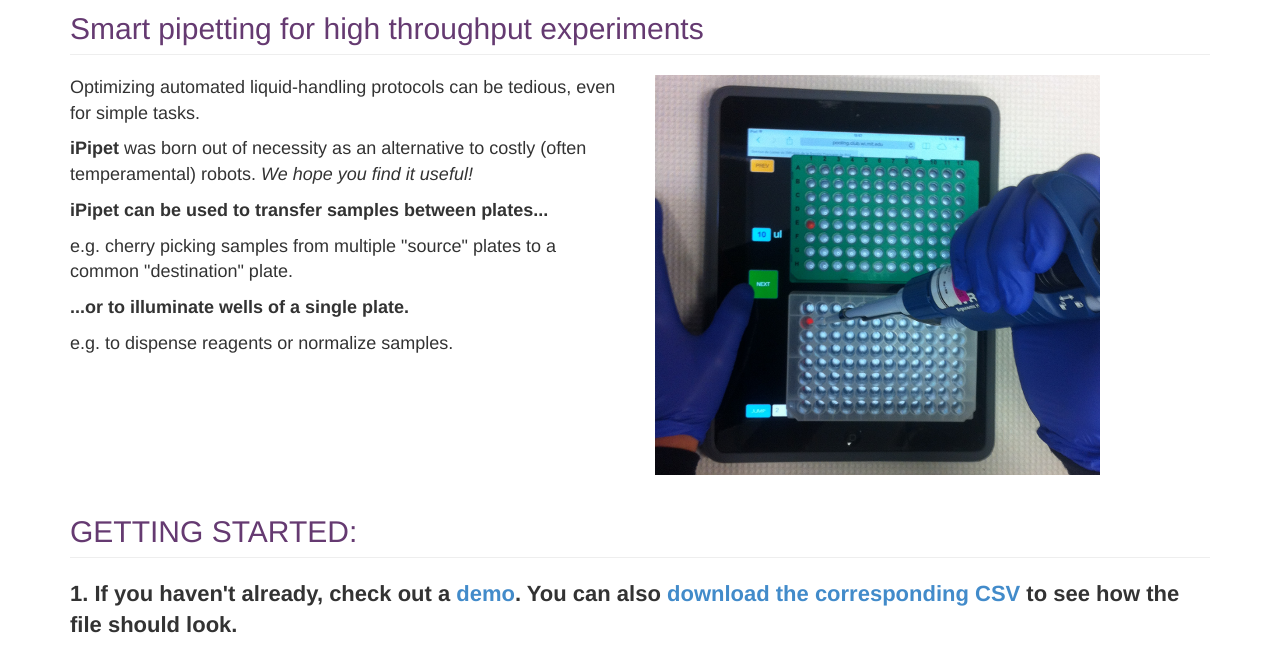
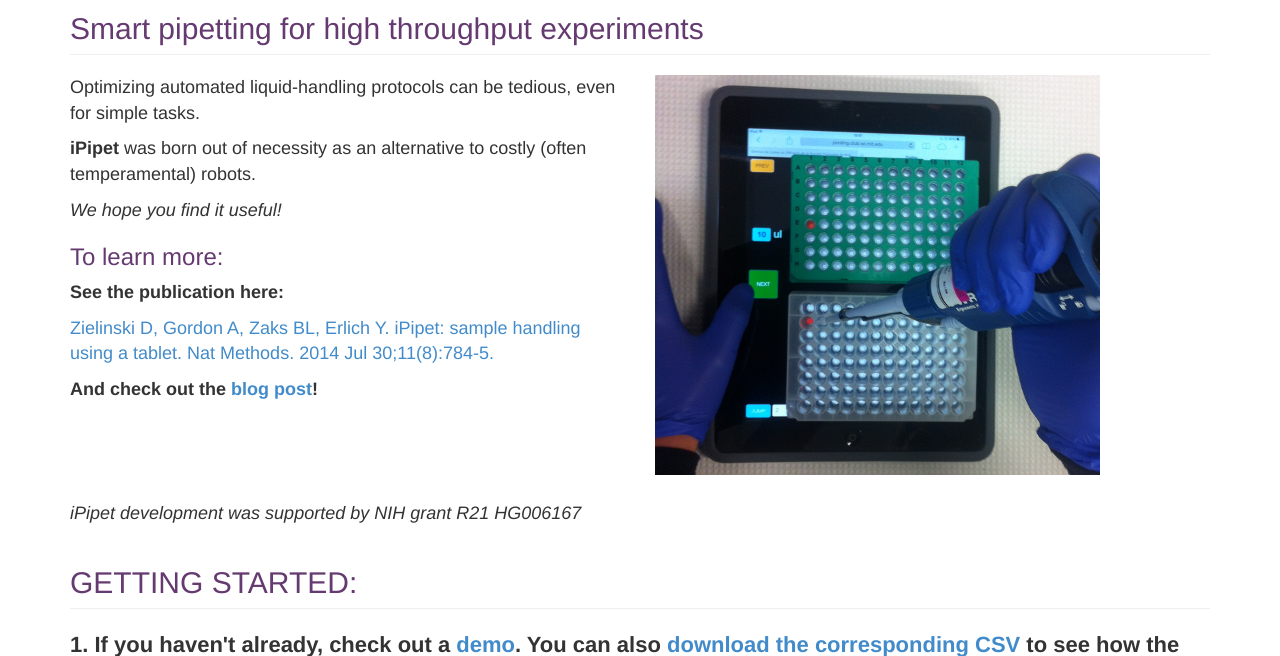
Before and after one commit to dinovski/iPipet, a Flask app: page /usage in a window 1280 px wide. Shown: the part 153-809 px from the top of the page. Run offline with Flask 2, Linux system fonts and the light colour scheme; some libraries are stand-ins or nearby versions.

Commit message:
added citation and blog post link to about page and manuscript link to home page.

```diff
--- a/templates/about.html
+++ b/templates/about.html
@@ -39,14 +39,18 @@ copyright (c) 2014 Dina Zielinski (dina@wi.mit.edu)
 	<div class="row">
 		<div class="col-xs-6">
 			<p>Optimizing automated liquid-handling protocols can be tedious, even for simple tasks.</p>
-			<p><strong>iPipet</strong> was born out of necessity as an alternative to costly (often temperamental) robots. <em>We hope you find it useful!</em></p>
-			<p><strong>iPipet can be used to transfer samples between plates...</strong>
-			<p>e.g. cherry picking samples from multiple "source" plates to a common "destination" plate.</p>
-			<p><strong>...or to illuminate wells of a single plate.</strong> </p><p>e.g. to dispense reagents or normalize samples.</p>
+			<p><strong>iPipet</strong> was born out of necessity as an alternative to costly (often temperamental) robots.</p><p><em>We hope you find it useful!</em></p>
+			<h3 style="color:#653A71">To learn more:</h3>
+			<p><strong>See the publication here: </strong></p><p><a href="http://www.nature.com/nmeth/journal/v11/n8/full/nmeth.3028.html" target="_blank">Zielinski D, Gordon A, Zaks BL, Erlich Y. iPipet: sample handling using a tablet. Nat Methods. 2014 Jul 30;11(8):784-5.</a></p>
+			<p><strong>And check out the <a href="http://erlichya.tumblr.com/post/93339535499/ipipet-a-creative-hack-born-out-of-necessity" target="_blank">blog post</a>!</strong></p>
 		</div>
 
 		<div class="col-xs-6"><img src="{{ url_for("static", filename="demo_img.png") }}" /> </div>
+
 	</div>
+
+	<br/>
+	<p><i>iPipet development was supported by NIH grant R21 HG006167</i></p>
 
 <h2 class="page-header" style="color:#653A71">GETTING STARTED:</h2>
 
@@ -229,12 +233,11 @@ copyright (c) 2014 Dina Zielinski (dina@wi.mit.edu)
 	<div class="row">
 		<div class="col-sm-5">
 		&#169; Erlich Lab 2014
-		<br/>
-		<i>iPipet development was supported by NIH grant R21 HG006167</i>
+
 		</div>
 		<div class="col-sm-7">
 			<div class="pull-right">
-			Questions? Email dina at wi dot mit dot edu or Tweet <a href="https://twitter.com/dinazielinski">@dinazielinski</a>
+			Questions? Email dina at wi dot mit dot edu
 			</div>
 		</div>
 	</div>
--- a/templates/home.html
+++ b/templates/home.html
@@ -62,6 +62,7 @@ copyright (c) 2014 Dina Zielinski (dina@wi.mit.edu)
 					<li><a style="font-size:20px" href="{{url_for("community",_external=True)}}"target="_blank">shared designs</a></li>
 					<li><a style="font-size:20px" href="http://www.thingiverse.com/thing:339588" target="_blank">3D printing</a></li>
 					<li><a style="font-size:20px" href="https://github.com/dinovski/ipipet" target="_blank">source code</a></li>
+					<li><a style="font-size:20px" href="{{ url_for("static", filename="manuscript.pdf") }}" target="_blank">manuscript</a></li>
 				</ul>
 
 			</div>
```
